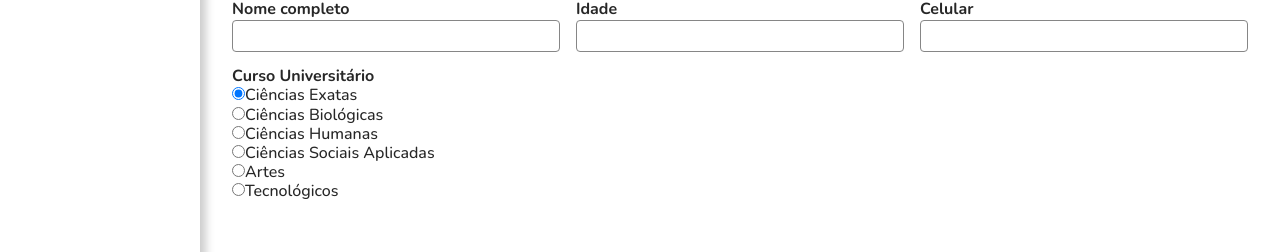
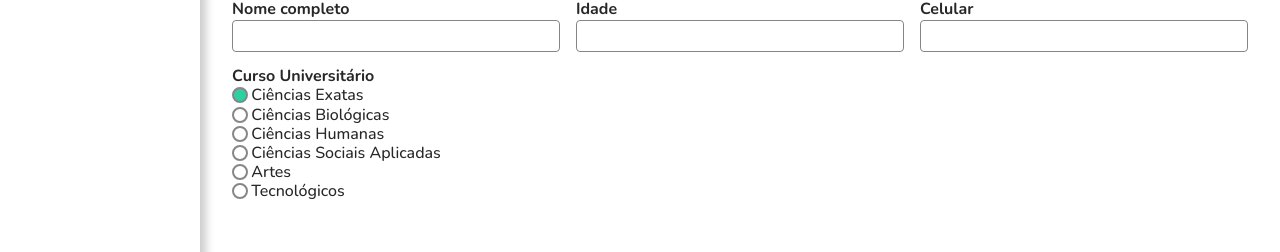
Before and after one commit to luacarol/unirep, a React (Create React App) app in the folder frontendunirep/: page /editprofile in a window 1280 px wide. Shown: the part 288-540 px from the top of the page. Built offline with nearby package versions, Linux system fonts and the light colour scheme; sample sign-in values are in the browser's storage.

Commit message:
ajustando a estilização do input checkbox

```diff
--- a/frontendunirep/src/components/Inputs/EditProfileInputs/InputCheckbox/InputCheckbox.module.css
+++ b/frontendunirep/src/components/Inputs/EditProfileInputs/InputCheckbox/InputCheckbox.module.css
@@ -5,6 +5,12 @@
 
 .labelTitle:hover{
     color: var(--cyan);
+}
+
+.option {
+    display: flex;
+    align-items: center;
+    justify-content: flex-start;
 }
 
 .option input, .option label {
@@ -22,3 +28,43 @@
 .option:hover label {
     color: var(--cyan);
 }
+
+.option input[type="radio"] {
+    accent-color: var(--cyan);
+    appearance: none;
+    width: 1rem;
+    height: 1rem;
+    border: 2px solid var(--gray);
+    border-radius: 50%;
+    cursor: pointer;
+    display: inline-block;
+    position: relative;
+}
+
+.option input[type="radio"]:checked {
+    background-color: var(--cyan);
+}
+
+.option input[type="radio"]::before {
+    content: '';
+    display: block;
+    width: 0.5rem;
+    height: 0.5rem;
+    background-color: var(--cyan);
+    border-radius: 50%;
+    position: absolute;
+    top: 50%;
+    left: 50%;
+    transform: translate(-50%, -50%) scale(0);
+    transition: transform 0.2s ease-in-out;
+}
+
+.option input[type="radio"]:checked::before {
+    transform: translate(-50%, -50%) scale(1);
+}
+
+.option label {
+    cursor: pointer;
+    display: inline-block;
+    margin-left: 0.2rem;
+}
```
